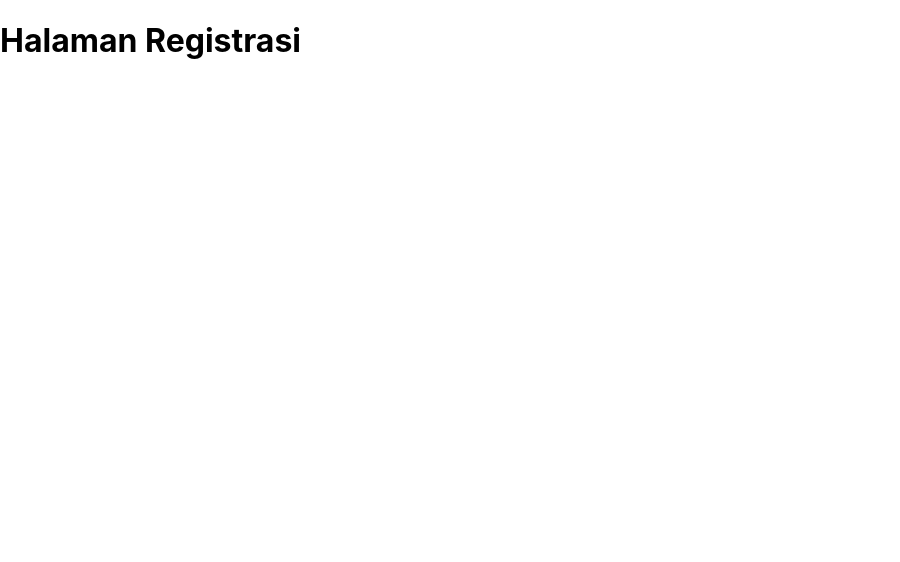
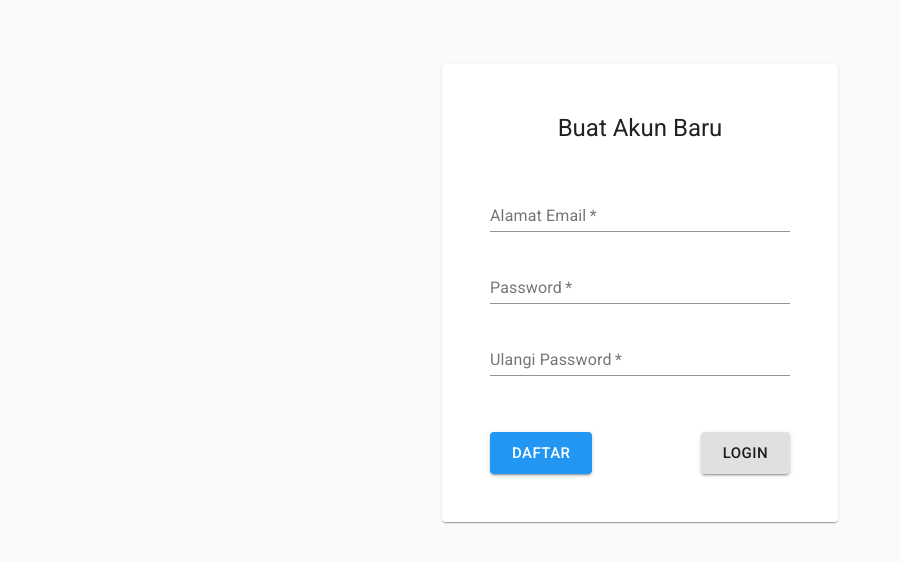
Before and after one commit to moohat/pos-react-firebase, a React (Create React App) app: page /registrasi in a window 1280 px wide. Shown: the top 562 px of the page, without its empty margins (0-900 px from the left). Built offline with nearby package versions, Linux system fonts and the light colour scheme; no server answers.

Commit message:
create Register Page

```diff
--- a/package.json
+++ b/package.json
@@ -3,6 +3,8 @@
   "version": "0.1.0",
   "private": true,
   "dependencies": {
+    "@material-ui/core": "^4.9.7",
+    "@material-ui/styles": "^4.9.6",
     "@testing-library/jest-dom": "^4.2.4",
     "@testing-library/react": "^9.5.0",
     "@testing-library/user-event": "^7.2.1",
--- a/public/index.html
+++ b/public/index.html
@@ -25,6 +25,7 @@
       Learn how to configure a non-root public URL by running `npm run build`.
     -->
     <title>Aplikasi Penjualan</title>
+    <link rel="stylesheet" href="https://fonts.googleapis.com/css?family=Roboto:300,400,500,700&display=swap" />
   </head>
   <body>
     <noscript>You need to enable JavaScript to run this app.</noscript>
--- a/src/App.js
+++ b/src/App.js
@@ -8,11 +8,22 @@ import LupaPassword from './pages/lupa-password';
 import NotFound from './pages/404';
 import Private from './pages/private'
 import PrivateRoute from './components/PrivateRoute';
+
+//firebase context provider
 import FirebaseProvider from './components/FirebaseProvider';
 
+//import material-ui ccsBaseline
+import CssBaseline from '@material-ui/core/CssBaseline';
+
+import ThemeProvider from '@material-ui/styles/ThemeProvider';
+import theme from './config/theme'
 
 function App() {
   return (
+    <>
+    <CssBaseline />
+    <ThemeProvider theme={theme}>
+
     <FirebaseProvider>
 
    <Router>
@@ -29,6 +40,8 @@ function App() {
      </Switch>
    </Router>
     </FirebaseProvider>
+    </ThemeProvider>
+    </>
   );
 }
 
--- /dev/null
+++ b/src/config/theme.js
@@ -0,0 +1,10 @@
+import {createMuiTheme} from '@material-ui/core/styles'
+
+import blue from '@material-ui/core/colors/blue';
+const theme = createMuiTheme ({
+    palette:{
+        primary:blue
+    }
+})
+
+export default theme;
--- a/src/pages/login/index.js
+++ b/src/pages/login/index.js
@@ -1,7 +1,7 @@
 import React from 'react'
 
 function Login(){
-    return <h1>Halaman Login</h1>
+    return <h1 className="blue">Halaman Login</h1>
 }
 
 export default Login;
--- a/src/pages/registrasi/index.js
+++ b/src/pages/registrasi/index.js
@@ -1,7 +1,75 @@
-import React from 'react'
+import React from 'react';
 
-function Registrasi(){
-    return <h1>Halaman Registrasi</h1>
+//import komponen material ui
+import Container from '@material-ui/core/Container'
+import Paper from '@material-ui/core/Paper'
+import Typhography from '@material-ui/core/Typography'
+import TextField from '@material-ui/core/TextField'
+import Grid from '@material-ui/core/Grid'
+import Button from '@material-ui/core/Button'
+
+//import styles
+import useStyles from './styles';
+//react router dom
+import {Link} from 'react-router-dom';
+function Registrasi() {
+    const classes = useStyles();
+    return <Container maxWidth="xs">
+        <Paper className={classes.paper}>
+
+            <Typhography
+                variant="h5"
+                component="h1"
+                className={classes.title}>Buat Akun Baru</Typhography>
+            <form>
+                <TextField
+                    id="email"
+                    type="email"
+                    name="email"
+                    margin="normal"
+                    label="Alamat Email"
+                    fullWidth="100%"
+                    required />
+
+                <TextField
+                    id="password"
+                    type="password"
+                    name="password"
+                    margin="normal"
+                    label="Password"
+                    fullWidth="100%"
+                    required />
+
+                <TextField
+                    id="password"
+                    type="password"
+                    name="password"
+                    margin="normal"
+                    label="Ulangi Password"
+                    fullWidth="100%"
+                    required />
+
+                    <Grid container className={classes.buttons}>
+                    <Grid item xs>
+                        <Button type="submit"
+                        color="primary"
+                        variant="contained"
+                        size="large">Daftar</Button>
+                    </Grid>
+                    <Grid item>
+                        <Button
+                        component={Link}
+                        variant="contained"
+                        size="large"
+                        to="/login"
+                        >Login</Button>
+                    </Grid>
+                    </Grid>
+
+            </form>
+
+        </Paper>
+    </Container>
 }
 
 export default Registrasi;
--- /dev/null
+++ b/src/pages/registrasi/styles.js
@@ -0,0 +1,21 @@
+import {makeStyles} from '@material-ui/styles'
+
+
+const useStyles = makeStyles (theme =>({
+    title:{
+        // color:theme.palette.primary.main
+        textAlign: 'center',
+        marginBottom: theme.spacing(3)
+    },
+
+    paper:{
+        marginTop: theme.spacing(8),
+        padding: theme.spacing(6)
+    },
+    buttons:{
+        marginTop: theme.spacing(6)
+    }
+}))
+
+
+export default useStyles;
```
Also changed, not shown: 1 other file (tests, documents, lock files or other folders).
